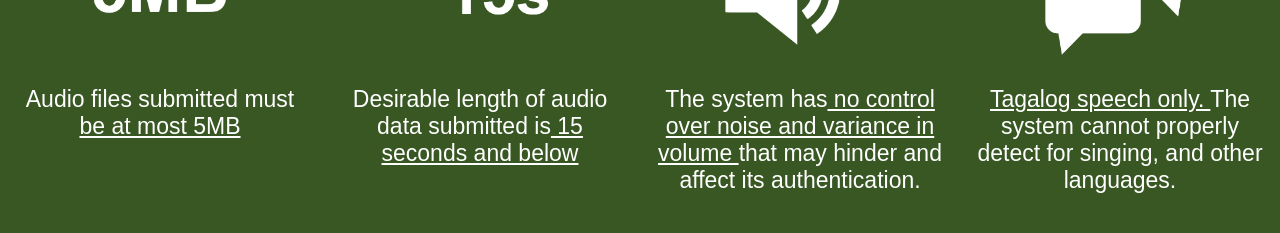
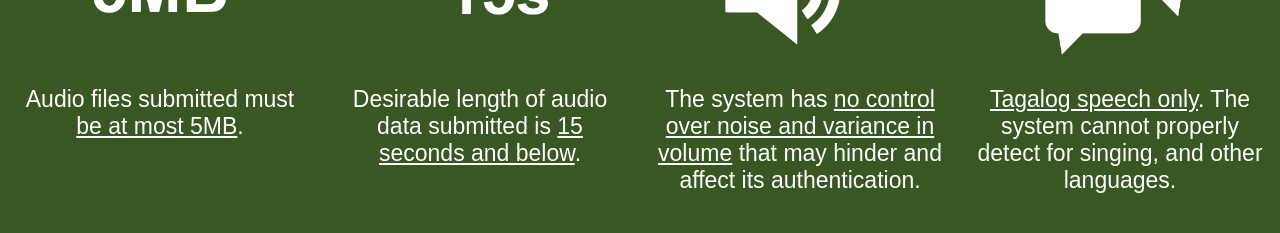
Before and after one commit to DoubleWoot/RealTalk-WitsTech, a React (Vite) app: page /realtalk in a window 1280 px wide. Shown: the part 1595-1828 px from the top of the page. Built offline with nearby package versions, Linux system fonts and the light colour scheme.

Commit message:
Fixed formatting of paragraph inside the limitations div

```diff
--- a/src/components/RealTalk/Realtalk.tsx
+++ b/src/components/RealTalk/Realtalk.tsx
@@ -235,28 +235,27 @@ export default function RealTalk() {
           <div className="limitations_item">
             <img className="limit_icon" src={filesize_icon} />
             <p>
-              Audio files submitted must<u> be at most 5MB</u>
+              Audio files submitted must <u>be at most 5MB</u>.
             </p>
           </div>
           <div className="limitations_item">
             <img className="limit_icon" src={seconds_icon} />
             <p>
-              Desirable length of audio data submitted is
-              <u> 15 seconds and below</u>
+              Desirable length of audio data submitted is{" "}
+              <u>15 seconds and below</u>.
             </p>
           </div>
           <div className="limitations_item">
             <img className="limit_icon" src={audio_icon} />
             <p>
-              The system has
-              <u> no control over noise and variance in volume </u>
+              The system has <u>no control over noise and variance in volume</u>{" "}
               that may hinder and affect its authentication.
             </p>
           </div>
           <div className="limitations_item">
             <img className="limit_icon" src={speech_icon} />
             <p>
-              <u>Tagalog speech only. </u> The system cannot properly detect for
+              <u>Tagalog speech only</u>. The system cannot properly detect for
               singing, and other languages.
             </p>
           </div>
```
